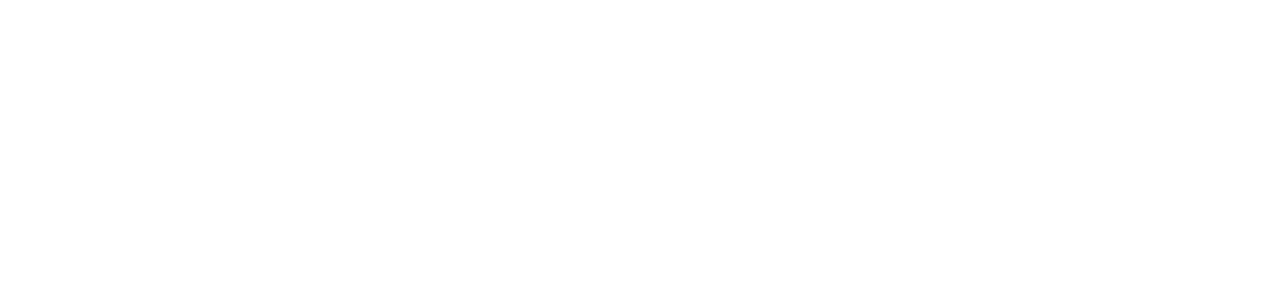
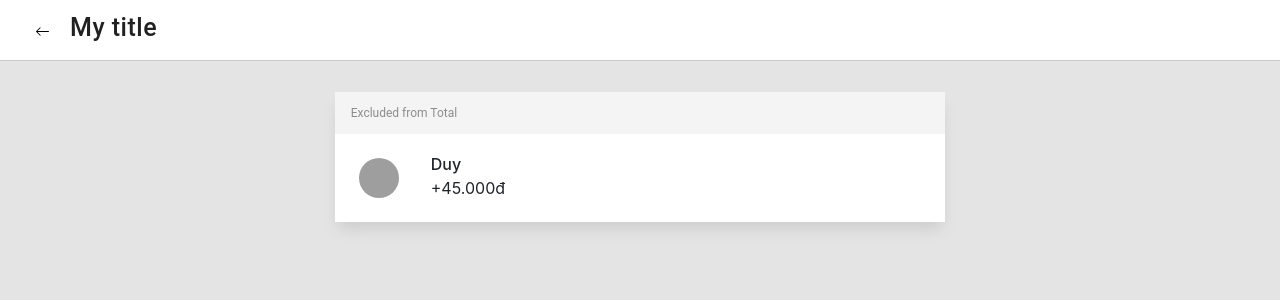
Before and after one commit to MinhHieu3/QLTC_MD6_FE, a React (Create React App) app: page / in a window 1280 px wide. Before the commit this address had no page. Shown: the top 300 px of the page. Built offline with nearby package versions, Linux system fonts and the light colour scheme; grey boxes are pictures that could not be loaded.

Commit message:
fe add + showWallet

```diff
--- a/package.json
+++ b/package.json
@@ -16,7 +16,8 @@
     "react-scripts": "5.0.1",
     "redux": "^5.0.1",
     "router": "^1.3.8",
-    "web-vitals": "^2.1.4"
+    "web-vitals": "^2.1.4",
+    "yup": "^1.4.0"
   },
   "scripts": {
     "start": "react-scripts start",
--- a/src/App.js
+++ b/src/App.js
@@ -1,33 +1,33 @@
 import "./page/login/login.css";
 import './App.css';
-
-import {Route, Routes} from "react-router-dom";
-import HomeLogin from "./page/login/HomeLogin";
-import Login from "./page/login/Login";
-import Register from "./page/login/Register";
-import {useSelector} from "react-redux";
-import Home from "./page/home/Home";
-
+import Wallet from "./page/wallet/showWallet/showWallet";
+// import {Route, Routes} from "react-router-dom";
+// import HomeLogin from "./page/login/HomeLogin";
+// import Login from "./page/login/Login";
+// import Register from "./page/login/Register";
+// import Home from "./page/home/Home";
+// import {useSelector} from "react-redux";
 function App() {
-    const users = useSelector(state => {
-        console.log(state.users.users)
-        return state.users.users
-    })
+    // const users = useSelector(state => {
+    //     console.log(state.users.users)
+    //     return state.users.users
+    // })
     return (
         <>
-            <Routes>
-                <Route path={"/login"} element={<HomeLogin/>}>
-                    <Route path={''} element={<Login/>}></Route>
-                    <Route path={'register'} element={<Register/>}></Route>
-                </Route>
-                {
-                    users !== null ?
-                        <Route path={'/home'} element={<Home/>}>
-                        </Route> :
-                        <Route path={"/login"} element={<HomeLogin/>}></Route>
+            <Wallet></Wallet>
+            {/*<Routes>*/}
+            {/*    <Route path={"/login"} element={<HomeLogin/>}>*/}
+            {/*        <Route path={''} element={<Login/>}></Route>*/}
+            {/*        <Route path={'register'} element={<Register/>}></Route>*/}
+            {/*    </Route>*/}
+            {/*    {*/}
+            {/*        users !== null ?*/}
+            {/*            <Route path={'/home'} element={<Home/>}>*/}
+            {/*            </Route> :*/}
+            {/*            <Route path={"/login"} element={<HomeLogin/>}></Route>*/}
 
-                }
-            </Routes>
+            {/*    }*/}
+            {/*</Routes>*/}
         </>
     );
 }
--- /dev/null
+++ b/src/page/wallet/addWallet/addWallet.css
@@ -0,0 +1,36 @@
+/* Center text in small form text */
+.form-group small {
+    display: block;
+    text-align: center;
+}
+.custom-form {
+    border: 1px solid #ccc; /* Màu và độ dày viền */
+    border-radius: 10px; /* Độ cong của góc */
+    box-shadow: 0 0 10px rgba(0, 0, 0, 0.1); /* Bóng mờ */
+    padding: 20px; /* Khoảng cách nội dung từ viền */
+}
+
+.add-container {
+    margin-top: 80px; /* Điều chỉnh cách lề trên */
+}
+.success {
+    color: green;
+}
+
+.error {
+    color: red;
+}
+.flex-container {
+    display: flex;
+}
+.container {
+    margin-top: 50px; /* Adjust as needed */
+}
+
+/* Customize input width */
+.form-group input[type="email"],
+.form-group input[type="password"],
+.form-group input[type="number"],
+.form-group input[type="file"] {
+    width: calc(100% - 20px);
+}
--- /dev/null
+++ b/src/page/wallet/showWallet/showWallet.css
@@ -0,0 +1,78 @@
+
+.wrap-my-wallet{
+    background-color: #fff;
+    position: fixed;
+    width: 100%;
+    height: 60px;
+    z-index: 2;
+    -webkit-box-shadow: 0 1px 0 0 rgba(0,0,0,.12);
+    box-shadow: 0 1px 0 0 rgba(0,0,0,.12);
+}
+.wrap-header-title{
+    margin: 15px;
+    position: relative;
+}
+.title{
+    margin-top: 10px;
+    color: rgba(0, 0, 0, .87);
+    font-family: Roboto, sans-serif !important;
+    font-size: 25px !important;
+    font-weight: 500;
+    letter-spacing: .02em !important;
+    line-height: 1 !important;
+}
+.full-app{
+    -webkit-backface-visibility: hidden;
+    backface-visibility: hidden;
+    display: -webkit-box;
+    display: -ms-flexbox;
+    display: flex;
+    -webkit-box-flex: 1;
+    -ms-flex: 1 1 auto;
+    flex: 1 1 auto;
+    -webkit-box-orient: vertical;
+    -webkit-box-direction: normal;
+    -ms-flex-direction: column;
+    flex-direction: column;
+    max-width: 100%;
+    min-height: 100vh;
+    position: relative;
+    background-color: #E4E4E4;
+}
+
+.show-wallet-header {
+    position: sticky;
+    top: 0;
+}
+
+.included-from-total-title {
+    background-color: #F4F4F4;
+    padding: 12px 16px;
+    font-size: 12px;
+    font-weight: 400;
+    font-family: roboto,sans-serif;
+    color: #8d8d8d;
+}
+.wallet-container {
+    width: 55%;
+    margin-top: 32px;
+    box-shadow: 0px 10px 15px -3px rgba(0,0,0,0.1);
+}
+.included-from-total-wallet{
+    background: white;
+}
+.img-show-wallet{
+    margin: 16px;
+    width: 40px;
+    height: 40px;
+    border-radius: 50%;
+}
+.wallet-info{
+    display: flex;
+    flex-direction: column;
+
+}
+.input-wallet-info{
+    margin-top: 10px;
+    font-weight: 500 !important;
+}
--- /dev/null
+++ b/src/page/wallet/showWallet/showWallet.js
@@ -0,0 +1,38 @@
+import "./showWallet.css"
+
+export default function Wallet() {
+    return (
+        <div className={"full-app"}>
+            <div className={"wrap-my-wallet show-wallet-header"}>
+                <div className={"wrap-header-title"}>
+                    <a href="link_to_home_page" style={{margin: "20px", color:"black"}}>
+                        <svg xmlns="http://www.w3.org/2000/svg" width="15" height="15" fill="currentColor"
+                             className="bi bi-arrow-left" viewBox="0 0 16 16">
+                            <path fillRule="evenodd"
+                                  d="M15 8a.5.5 0 0 0-.5-.5H2.707l3.147-3.146a.5.5 0 1 0-.708-.708l-4 4a.5.5 0 0 0 0 .708l4 4a.5.5 0 0 0 .708-.708L2.707 8.5H14.5A.5.5 0 0 0 15 8"/>
+                        </svg>
+                    </a>
+                    <span className={"title"}>
+                       My title
+                    </span>
+                </div>
+            </div>
+            <div className="container d-flex flex-column align-items-center">
+                <div className="wallet-container">
+                    <div className="included-from-total-title">Excluded from Total</div>
+                    <div className="included-from-total-wallet d-flex bd-highlight">
+                        <div className="wallet-img p-2 bd-highlight">
+                            <img className={"img-show-wallet"} src="https://static.moneylover.me/img/icon/icon.png"
+                                 alt=""/>
+                        </div>
+                        <div className="wallet-info p-2 flex-grow-1 bd-highlight">
+                            <span className="align-self-start input-wallet-info">Duy</span>
+                            <span className="align-self-start ">+45.000đ</span>
+                        </div>
+                    </div>
+                </div>
+            </div>
+        </div>
+
+    )
+}
--- a/src/redux/user/userSlice.js
+++ b/src/redux/user/userSlice.js
@@ -2,7 +2,7 @@
 import {getUsers} from "../../service/user/userService";
 
 const initialState = {
-    users: JSON.parse(localStorage.getItem('user'))
+    // users: JSON.parse(localStorage.getItem('user'))
 }
 const userSlice = createSlice({
     name: 'users',
@@ -10,7 +10,7 @@
     extraReducers: builder => {
         builder.addCase(getUsers.fulfilled, (state, action) => {
             state.users = action.payload.data
-            localStorage.setItem('user',JSON.stringify(action.payload.data))
+            // localStorage.setItem('user',JSON.stringify(action.payload.data))
         })
 
     }
```
Also changed, not shown: src/page/wallet/addWallet/addWallet.js (added, +68 -0 lines), src/App.css (line endings or trailing spaces), 1 other file (tests, documents, lock files or other folders).
